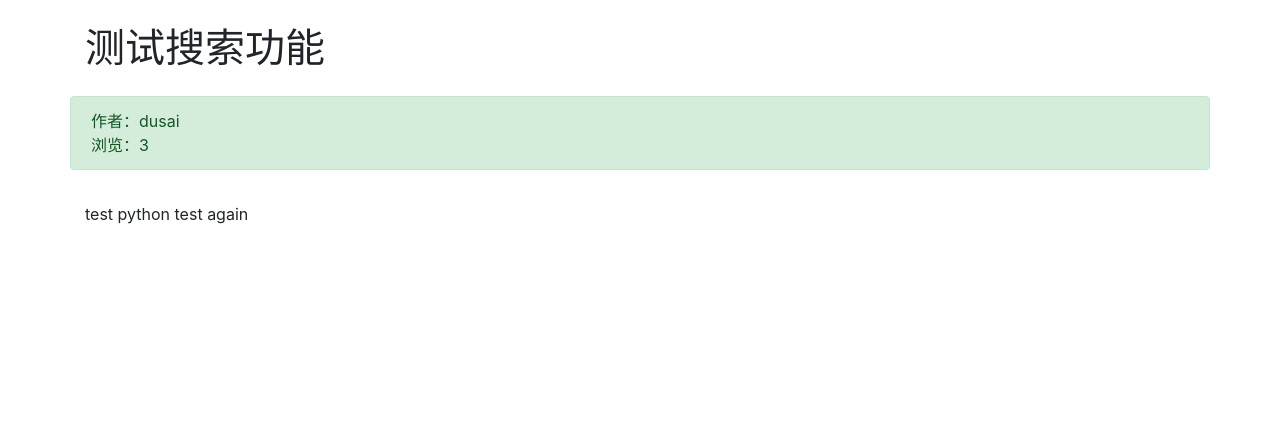
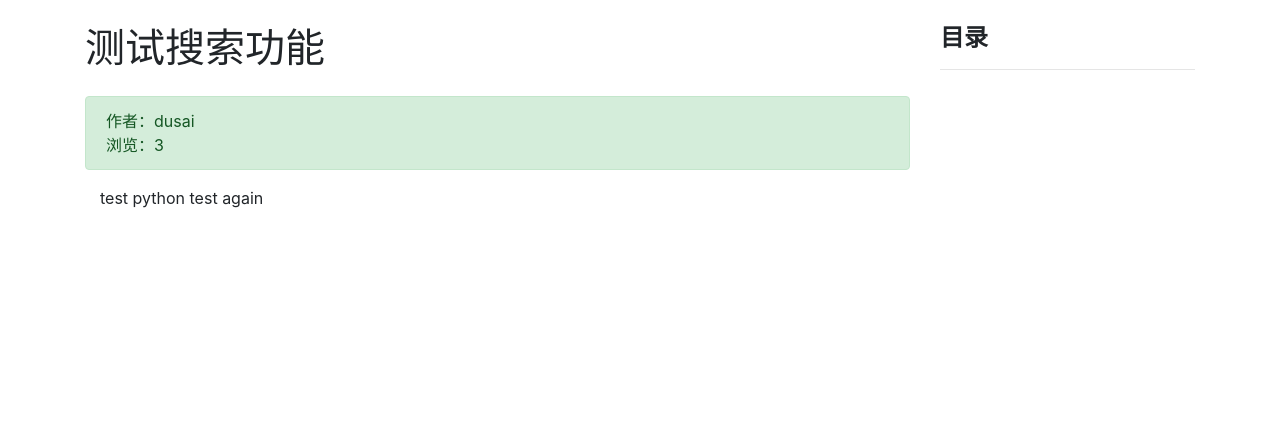
Before and after one commit to stacklens/django_blog_tutorial, a Django app: page /article/article-detail/25/ in a window 1280 px wide. Shown: the part 56-479 px from the top of the page. Run offline with Django 3.2, Linux system fonts and the light colour scheme; data comes from the database, SQL or seed files in the repository; both versions use the stored data as it was after the commit; some libraries are stand-ins or nearby versions.

Commit message:
文章目录

```diff
--- a/article/models.py
+++ b/article/models.py
@@ -45,5 +45,5 @@ class ArticlePost(models.Model):
     # 函数 __str__ 定义当调用对象的 str() 方法时的返回值内容
     # 它最常见的就是在Django管理后台中做为对象的显示值。因此应该总是为 __str__ 返回一个友好易读的字符串
     def __str__(self):
-    	# return self.title 将文章标题返回
+    	# 将文章标题返回
         return self.title
--- a/article/urls.py
+++ b/article/urls.py
@@ -7,10 +7,6 @@ app_name = 'article'
 urlpatterns = [
     # 文章列表
     path('article-list/', views.article_list, name='article_list'),
-
-
-    # path('article-list/search/', views.search_articles, name='search_articles'),
-
     # 文章详情
     path('article-detail/<int:id>/', views.article_detail, name='article_detail'),
     # 写文章
--- a/article/views.py
+++ b/article/views.py
@@ -69,17 +69,21 @@ def article_detail(request, id):
     article.total_views += 1
     article.save(update_fields=['total_views'])
 
-    # 将markdown语法渲染成html样式
-    article.body = markdown.markdown(article.body,
+    # Moarkdown 语法渲染
+    md = markdown.Markdown(
         extensions=[
         # 包含 缩写、表格等常用扩展
         'markdown.extensions.extra',
         # 语法高亮扩展
         'markdown.extensions.codehilite',
+        # 目录扩展
+        'markdown.extensions.toc',
         ]
     )
+    article.body = md.convert(article.body)
+
     # 需要传递给模板的对象
-    context = { 'article': article }
+    context = { 'article': article, 'toc': md.toc }
     # 载入模板，并返回context对象
     return render(request, 'article/detail.html', context)
 
--- a/templates/article/detail.html
+++ b/templates/article/detail.html
@@ -13,9 +13,10 @@
 <!-- 文章详情 -->
 <div class="container">
     <div class="row">
+        <div class="col-9">
             <!-- 标题及作者 -->
-        <h1 class="col-12 mt-4 mb-4">{{ article.title }}</h1>
-        <div class="col-12 alert alert-success">
+            <h1 class="mt-4 mb-4">{{ article.title }}</h1>
+            <div class="alert alert-success">
                 <div>
                     作者：{{ article.author }}
                     {% if user == article.author %}
@@ -32,6 +33,16 @@
             <!-- 文章正文 -->
             <div class="col-12">
                 <p>{{ article.body|safe }}</p>
+            </div>
+        </div>
+
+        <!-- 目录 -->
+        <div class="col-3 mt-4">
+            <h4><strong>目录</strong></h4>
+            <hr>
+            <div>
+                {{ toc|safe }}
+            </div>
         </div>
     </div>
 </div>
```
Also changed, not shown: README.md, db.sqlite3. Lines whose indentation alone changed are shown as unchanged.
